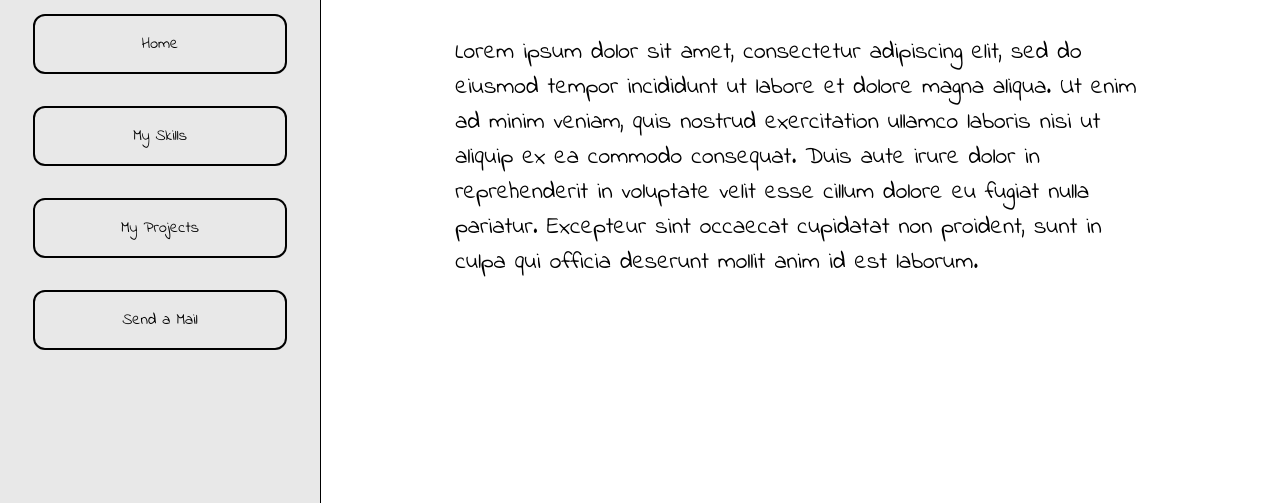
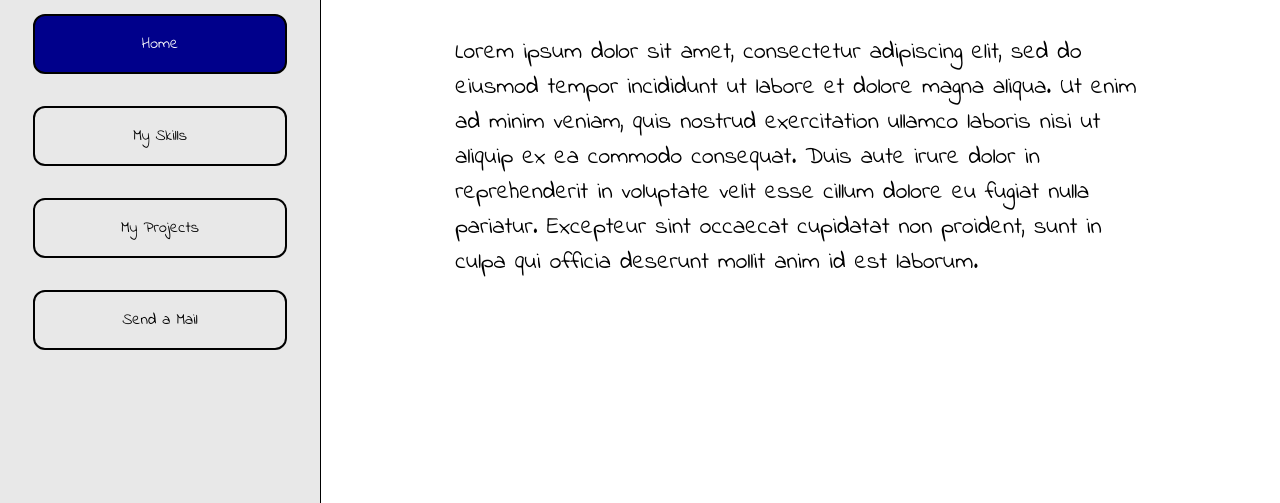
Before and after one commit to me-Omid/Omid, a plain HTML site: page index.html in a window 1280 px wide. Shown: the part 301-804 px from the top of the page. Drawn offline with Linux system fonts and the light colour scheme.

Commit message:
current page

```diff
--- a/index.html
+++ b/index.html
@@ -20,7 +20,7 @@
         <div id="pf"></div>
         <h2>Omid Mohammadi</h2>
         <div id="navbox">
-            <a class="link">Home</a>
+            <a class="link" id = "home">Home</a>
             <a class="link">My Skills</a>
             <a class="link">My Projects</a>
             <a class="link">Send a Mail</a>
--- a/style.css
+++ b/style.css
@@ -52,6 +52,10 @@ body{display: flex; flex-direction: row;
     #myimg{
         display: none;
     }
+    #home{
+        background-color: darkblue;
+        color: white;
+    }
 
 
 
```
